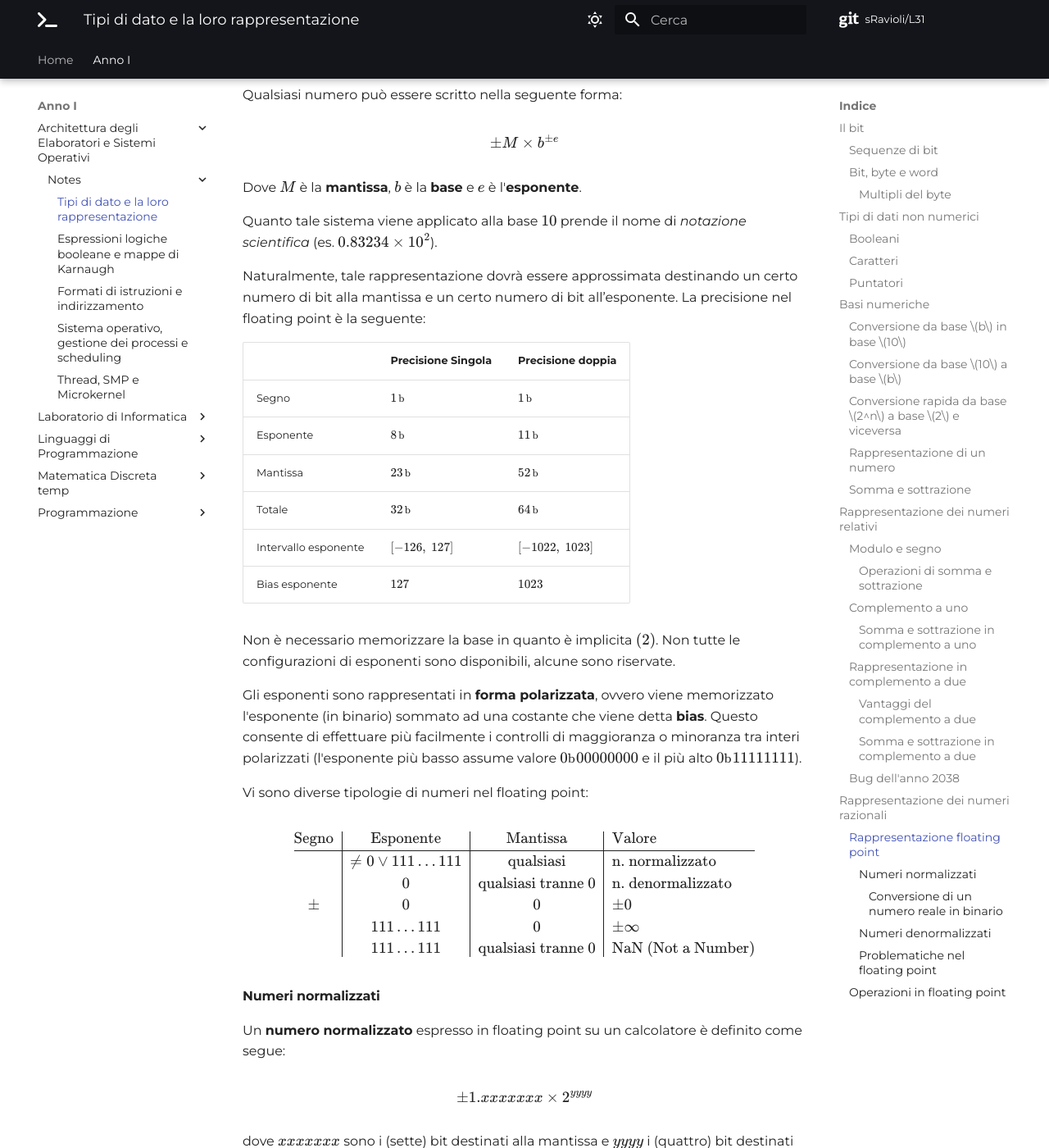
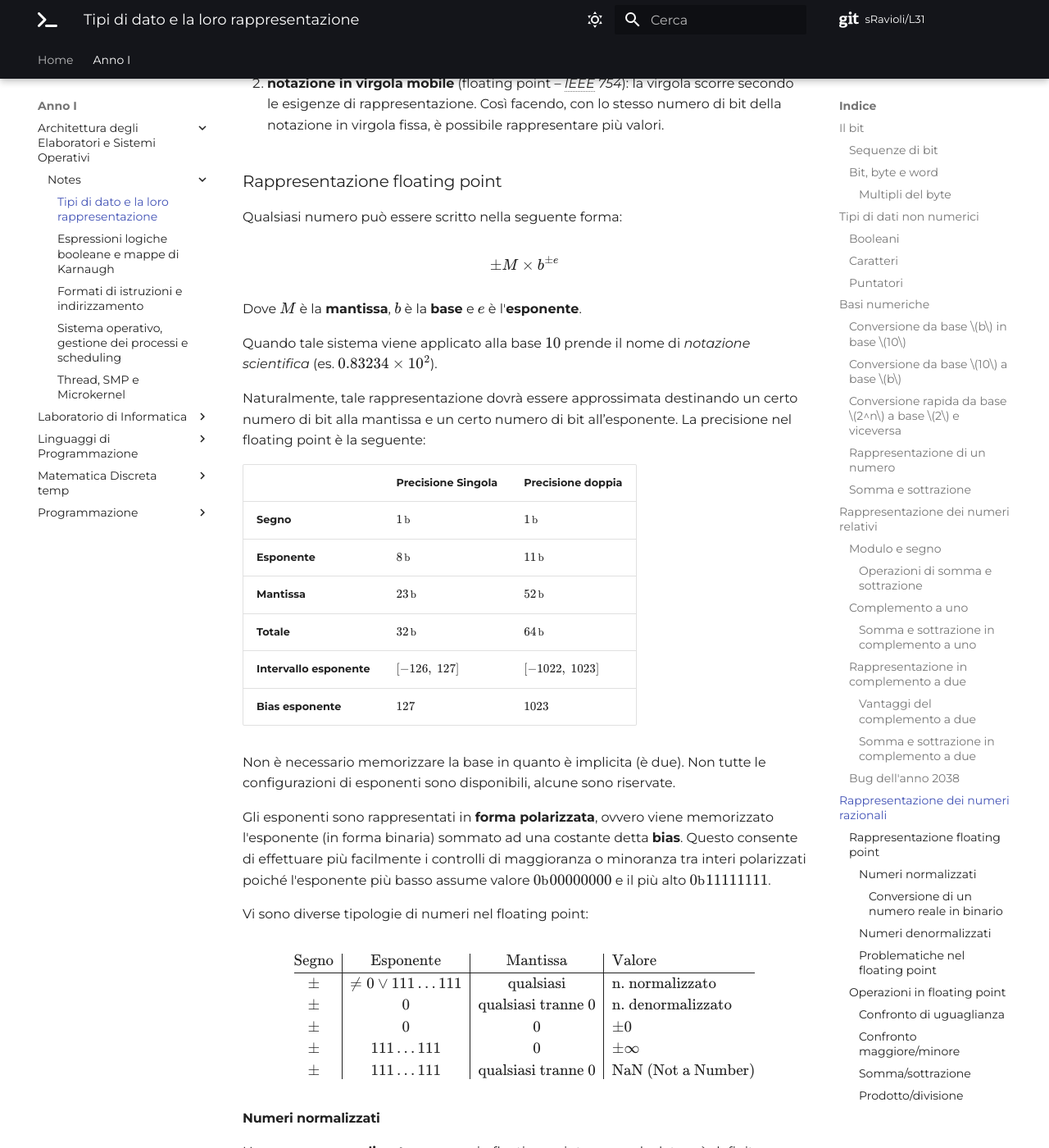
Before and after one commit to sravioli/temp-L31, an MkDocs documentation site: the page built from docs/Anno_I/Architettura_degli_Elaboratori_e_Sistemi_Operativi/notes/AE1_dati_rappresentazione.md, in a window 1280 px wide and 1400 px high, scrolled down 11910 px. Shown: the whole window at 82% size. Built offline with MkDocs 1.6.1 and Material for MkDocs 9.7.7, drawn with Linux system fonts in a browser that asks for light colours; comment, search, counter and statistics services are not loaded; some of the changed text lies outside the part shown.

Commit message:
fix(docs): improve readability, better file structure
change mermaid graph, fix some typos, fix other issues

````diff
--- a/docs/Anno_I/Architettura_degli_Elaboratori_e_Sistemi_Operativi/notes/AE1_dati_rappresentazione.md
+++ b/docs/Anno_I/Architettura_degli_Elaboratori_e_Sistemi_Operativi/notes/AE1_dati_rappresentazione.md
@@ -42,7 +43,7 @@
         necessari per codificare tale informazione?
 
         \[
-            \begin{array}{ l|l }
+            \begin{array}{ c|l }
                 \text{Voto} & \text{Bit}    \\ \hline
                 \text{Ottimo}        & 0  0 \\
                 \text{Discreto}      & 0  1 \\
@@ -83,7 +84,7 @@
 #### Multipli del byte
 
 | Unità     | Simbolo   | Valore relativo | Valore pot. \(10\) |
-| :-------- | :-------- | :-------------- | :----------------- |
+| :-------- | --------: | --------------: | -----------------: |
 | Byte      | \(\byte\) | \(8 \bit\)      | \(10^0 \byte\)     |
 | KiloByte  | \(\KB\)   | \(1000 \byte\)  | \(10^3 \byte\)     |
 | MegaByte  | \(\MB\)   | \(1000 \KB\)    | \(10^6 \byte\)     |
@@ -109,15 +110,15 @@
 ## Tipi di dati non numerici
 
 La rappresentazione dei numeri, così come tutte le altre rappresentazioni dei
-dati, in informatica, a livello circuitale, avviene per tramite del
-**codice binario**. Le unità in memoria sono valori binari (corrispondenti ai bit).
+dati, in informatica, a livello circuitale, avviene per tramite del **codice
+binario**. Le unità in memoria sono valori binari (corrispondenti ai bit).
 
 Vi sono molteplici tipi di dati non numerici.
 
 ### Booleani
 
 I dati booleani sono contenuti all'interno di singoli bit che assumono valore
-`0/1`-`F/V`. Comunemente si considera come falso il valore `0` e come vero
+`0/1` o `F/V`. Comunemente si considera come falso il valore `0` e come vero
 qualsiasi altro valore.
 
 !!! example "Esempio"
@@ -255,10 +264,8 @@
 considerando l'ultimo resto come cifra più significativa e il primo resto come
 cifra meno significativa.
 
-**ALGORITMO**:
-
 <!-- markdownlint-disable MD046 -->
-```txt
+```txt title="ALGORITMO"
 i := 0
 ESEGUI
     cᵢ := n % b   >> operazione modulo (resto della divisione)
@@ -310,7 +317,7 @@
 
 ### Conversione rapida da base \(2^n\) a base \(2\) e viceversa
 
-Piché le basi \(16 = 2^4\) è possibile dividere in blocchi da \(4\) cifre a
+Poiché la base \(16 = 2^4\) è possibile dividere in blocchi da \(4\) cifre a
 partire da destra e trasformare il blocco da una base all'altra.
 
 \[
@@ -323,7 +330,8 @@
 ### Rappresentazione di un numero
 
 Per rappresentare un numero \(n \in \N\) in base \(b\) sono necessarie
-\(\ceil{\log_b n}\) cifre. Quindi, la stessa regola la si applica anche in binario.
+\(\ceil{\log_b n}\) cifre. Quindi, la stessa regola la si applica anche in
+binario.
 
 ### Somma e sottrazione
 
@@ -404,10 +412,10 @@
 (sia essa positiva o negativa) costituisca un valore rappresentabile con il
 numero di bit scelti per la rappresentazione:
 
-- Se il modulo è troppo grande per essere rappresentato si ha una situazione di
-  *overflow* (se gli operandi sono positivi) o di *underflow* (se gli operandi
-  sono negativi). Le operazioni produrranno dunque un risultato errato;
-- Se invece il modulo può essere rappresentato, il bit in eccesso dovrà essere
+- se il modulo è troppo grande per essere rappresentato si ha una situazione di
+  *overflow*, se gli operandi sono positivi, o di *underflow*, se gli operandi
+  sono negativi. Le operazioni produrranno dunque un risultato errato;
+- se invece il modulo può essere rappresentato, il bit in eccesso dovrà essere
   gestito correttamente per garantire la validità del risultato.
 
 Il bit in eccesso si può presentare anche nei casi in cui i segni sono discordi,
@@ -605,30 +614,30 @@
 
 Dove \(M\) è la **mantissa**, \(b\) è la **base** e \(e\) è l'**esponente**.
 
-Quanto tale sistema viene applicato alla base \(10\) prende il nome di *notazione
+Quando tale sistema viene applicato alla base \(10\) prende il nome di *notazione
 scientifica* (es. \(0.83234 \times 10^2\)).
 
 Naturalmente, tale rappresentazione dovrà essere approssimata destinando un certo
 numero di bit alla mantissa e un certo numero di bit all’esponente.
 La precisione nel floating point è la seguente:
 
-|                      | Precisione Singola | Precisione doppia   |
-| :------------------- | :----------------- | :------------------ |
-| Segno                | \(1 \bit\)         | \(1 \bit\)          |
-| Esponente            | \(8 \bit\)         | \(11 \bit\)         |
-| Mantissa             | \(23 \bit\)        | \(52 \bit\)         |
-| Totale               | \(32 \bit\)        | \(64 \bit\)         |
-| Intervallo esponente | \([-126,\; 127]\)  | \([-1022,\; 1023]\) |
-| Bias esponente       | \(127\)            | \(1023\)            |
+|                          | Precisione Singola | Precisione doppia   |
+| :----------------------- | :----------------- | :------------------ |
+| **Segno**                | \(1 \bit\)         | \(1 \bit\)          |
+| **Esponente**            | \(8 \bit\)         | \(11 \bit\)         |
+| **Mantissa**             | \(23 \bit\)        | \(52 \bit\)         |
+| **Totale**               | \(32 \bit\)        | \(64 \bit\)         |
+| **Intervallo esponente** | \([-126,\; 127]\)  | \([-1022,\; 1023]\) |
+| **Bias esponente**       | \(127\)            | \(1023\)            |
 
-Non è necessario memorizzare la base in quanto è implicita \((2)\). Non tutte
+Non è necessario memorizzare la base in quanto è implicita (è due). Non tutte
 le configurazioni di esponenti sono disponibili, alcune sono riservate.
 
 Gli esponenti sono rappresentati in **forma polarizzata**, ovvero viene
-memorizzato l'esponente (in binario) sommato ad una costante che viene detta
+memorizzato l'esponente (in forma binaria) sommato ad una costante detta
 **bias**. Questo consente di effettuare più facilmente i controlli di maggioranza
-o minoranza tra interi polarizzati (l'esponente più basso assume valore
-\(\bin{00000000}\) e il più alto \(\bin{11111111}\)).
+o minoranza tra interi polarizzati poiché l'esponente più basso assume valore
+\(\bin{00000000}\) e il più alto \(\bin{11111111}\).
 
 Vi sono diverse tipologie di numeri nel floating point:
 
@@ -636,15 +645,15 @@
     \begin{array}{ c|c|c|l }
         \text{Segno} & \text{Esponente} & \text{Mantissa}
             & \text{Valore}                                     \\ \hline
-        & \neq 0 \lor 111\dots111 & \text{qualsiasi}
+        \pm & \neq 0 \lor 111\dots111 & \text{qualsiasi}
             & \text{n. normalizzato}                            \\
-        & 0 & \text{qualsiasi tranne } 0
+        \pm & 0 & \text{qualsiasi tranne } 0
             & \text{n. denormalizzato}                          \\
         \pm & 0 & \text{0}
             & \pm 0                                             \\
-        & 111\dots111 & 0
+        \pm & 111\dots111 & 0
             & \pm\infty                                         \\
-        & 111\dots111 & \text{qualsiasi tranne } 0
+        \pm & 111\dots111 & \text{qualsiasi tranne } 0
             & \text{NaN (Not a Number)}
     \end{array}
 \]
@@ -720,8 +729,8 @@
 
 #### Numeri denormalizzati
 
-Un **numero denormalizzato** espresso in floating point su un calcolatore è definito
-come segue:
+Un **numero denormalizzato** espresso in floating point su un calcolatore è
+definito come segue:
 
 \[ \pm 0.xxxxxxx \times 2 ^{1-b} \]
 
@@ -733,23 +742,23 @@
 
 In generale l'aritmetica a virgola mobile è affetta da alcune problematiche:
 
-1. Non sono valide in generale la proprietà associativa e la proprietà distributiva;
-2. *Assorbimento*: numeri molto grandi "assorbono" numeri più piccoli, es.
+1. non sono valide in generale la proprietà associativa e la proprietà distributiva;
+2. *assorbimento*: numeri molto grandi "assorbono" numeri più piccoli, es.
    \(10^{15} + 1 = 10^{15}\);
-3. *Cancellazione*: quando sottraendo due numeri molto vicini si ottiene \(0\);
-4. Arrotondamento.
+3. *cancellazione*: quando sottraendo due numeri molto vicini si ottiene \(0\);
+4. arrotondamento.
 
 Gli errori di calcolo sono invece ottenuti da:
 
-1. Le operazioni in overflow danno risultato \(\pm\infty\);
-2. Situazioni di underflow, ovvero valori molto piccoli trasformati in \(0\);
-3. Le operazioni impossibili (es. la radice quadrata di un numero negativo)
+1. le operazioni in overflow danno risultato \(\pm\infty\);
+2. situazioni di underflow, ovvero valori molto piccoli trasformati in \(0\);
+3. le operazioni impossibili (es. la radice quadrata di un numero negativo)
    restituisce NaN.
 
 I problemi di arrotondamento sono dati da una duplice natura:
 
-1. Operazioni aritmetiche, es \(\ifrac{2}{3} = 0.666667\);
-2. Numeri non rappresentabili.
+1. operazioni aritmetiche, es \(\ifrac{2}{3} = 0.666667\);
+2. numeri non rappresentabili.
 
 Ad esempio \(0.1\) non è un numero rappresentabile, infatti:
 
@@ -769,33 +778,44 @@
 
 ### Operazioni in floating point
 
-1. **Confronto di uguaglianza**: poiché i dati possono provenire da operazioni
-    di natura diversa ha senso definire l’uguaglianza come segue:
+#### Confronto di uguaglianza
 
-    \[ A = B \iff \abs{A - B} < \varepsilon \]
+Poiché i dati possono provenire da operazioni di natura diversa ha senso
+definire l’uguaglianza come segue. Preso un \(\varepsilon\) sufficientemente
+piccolo:
 
-    ovvero se i due numeri sono "sufficientemente" vicini tra loro;
+\[ A = B \iff \abs{A - B} < \varepsilon \]
 
-2. **Confronto maggiore/minore**: non a caso vegono memorizzati nell'ordine segno,
-    esponente e mantissa. Per confrontarli è sufficiente scorrere i bit dei due
-    numeri fin quando non si trova un bit diverso:
+ovvero se i due numeri sono abbastanza vicini tra loro.
 
-    - Se si trova nel segno, è più grande il numero con il segno positivo (\(0\));
-    - Se si trova nell’esponente o nella mantissa è più grande il numero con il
-      bit a \(1\).
+#### Confronto maggiore/minore
 
-3. **Somma/sottrazione**:
-    - si allineano i due numeri per raggiungere lo stesso esponente;
-    - si sommano le mantisse;
-    - si normalizza il risultato;
-    - si controlla se è overflow o underflow;
-    - si arrotonda il numero;
-    - se non è normalizzato, lo si normalizza.
+Non a caso vegono memorizzati nell'ordine segno, esponente e mantissa. Per
+confrontarli è sufficiente scorrere i bit dei due numeri fin quando non si
+trova un bit diverso:
 
-4. **Prodotto/divisione**:
-    - si sommano gli esponenti – bias;
-    - si moltiplicano le mantisse;
-    - si normalizza il risultato;
-    - si controlla se è overflow o underflow;
-    - si arrotonda il numero;
-    - se non è normalizzato, lo si normalizza.
+- se si trova nel segno, è più grande il numero con il segno positivo (\(0\));
+- se si trova nell’esponente o nella mantissa è più grande il numero con il
+  bit a \(1\).
+
+#### Somma/sottrazione
+
+Per effettuare la somma o la sottrazione:
+
+- si allineano i due numeri per raggiungere lo stesso esponente;
+- si sommano le mantisse;
+- si normalizza il risultato;
+- si controlla se è overflow o underflow;
+- si arrotonda il numero;
+- se non è normalizzato, lo si normalizza.
+
+#### Prodotto/divisione
+
+Per effettuare il prodotto o la divisione:
+
+- si sommano gli esponenti – bias;
+- si moltiplicano le mantisse;
+- si normalizza il risultato;
+- si controlla se è overflow o underflow;
+- si arrotonda il numero;
+- se non è normalizzato, lo si normalizza.
````
Also changed, not shown: other parts of docs/Anno_I/Architettura_degli_Elaboratori_e_Sistemi_Operativi/notes/AE1_dati_rappresentazione.md (+46 -36 lines).
